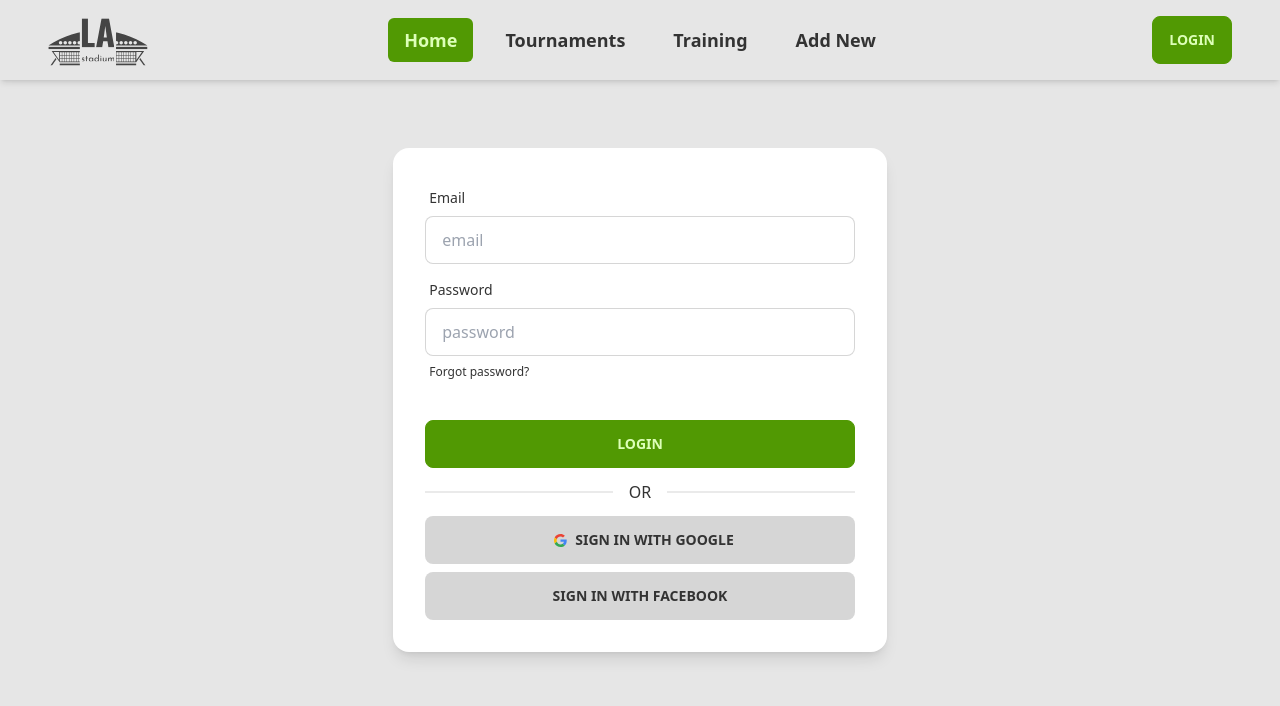
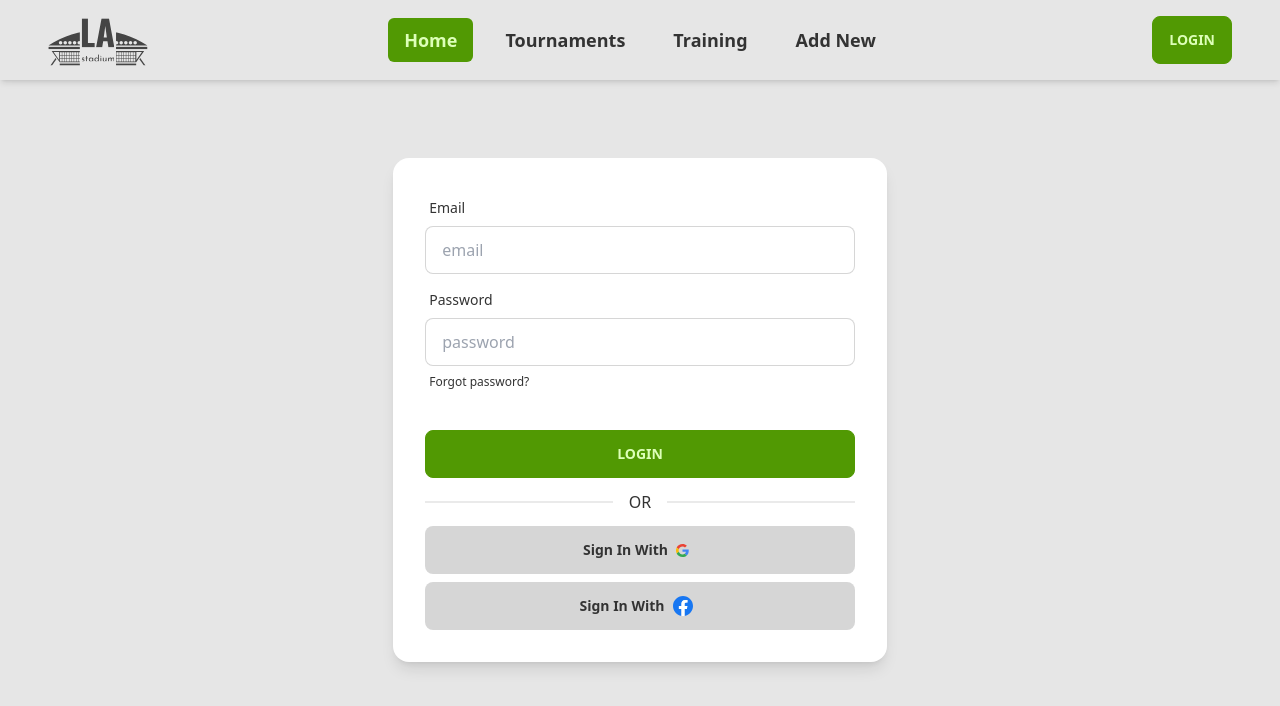
Before and after one commit to azizsrarfi248/LA-stadium, a Next.js app: page /login in a window 1280 px wide. Shown: the top 706 px of the page. Built offline with nearby package versions, Linux system fonts and the light colour scheme.

Commit message:
style  authentification

```diff
--- a/src/components/navbar.jsx
+++ b/src/components/navbar.jsx
@@ -11,7 +11,7 @@ function Navbar() {
   const [selectedPage, setSelectedPage] = useState(0);
 
   return (
-    <header className="navbar md:px-12 fixed top-0 left-0 z-40 h-20 shadow-md bg-base-200 bg-opacity-40">
+    <header className="flex navbar md:px-12 fixed top-0 left-0 z-40 h-20 shadow-md bg-base-200 bg-opacity-40">
       <div className="navbar-start h-full">
         <div className="hidden md:block">
           <Image src={logo} alt="stadium" width={100} height={30} />
--- a/src/layouts/main-layout.jsx
+++ b/src/layouts/main-layout.jsx
@@ -4,7 +4,7 @@ const MainLayout = ({ children }) => {
   return (
     <>
       <Navbar />
-      {children}
+      <div className="">{children}</div>
     </>
   );
 };
--- a/src/pages/login.jsx
+++ b/src/pages/login.jsx
@@ -3,12 +3,11 @@ import { signIn } from "next-auth/react";
 
 const login = () => {
   return (
-    <div>
     <div className="hero min-h-screen bg-base-200">
-        <div className="hero-content flex-col lg:flex-row-reverse">
+      <div className="hero-content mt-5 flex-col lg:flex-row-reverse">
         <div className="card flex-shrink-0 w-[150%] shadow-lg bg-base-100">
           <div className="flex flex-col w-full border-opacity-50">
-              <div className="card-body  pb-0">
+            <div className="card-body pb-0">
               <div className="form-control">
                 <label className="label">
                   <span className="label-text">Email</span>
@@ -35,7 +34,9 @@ const login = () => {
                 </label>
               </div>
               <div className="form-control mt-6">
-                  <button className="btn btn-primary">Login</button>
+                <button className="btn btn-primary hover:underline">
+                  Login
+                </button>
               </div>
             </div>
           </div>
@@ -44,13 +45,14 @@ const login = () => {
           </div>
           <div className="card-body pt-0">
             <button
-                className="btn btn-active btn-ghost hover:bg-slate-300 "
+              className="btn btn-active btn-ghost capitalize hover:underline hover:bg-slate-300 "
               onClick={() =>
                 void signIn("google", {
                   callbackUrl: `${window.location.origin}`,
                 })
               }
             >
+              sign In with
               <span className="px-2">
                 <svg
                   version="1.1"
@@ -81,19 +83,36 @@ const login = () => {
                   </g>
                 </svg>
               </span>
-                sign In with google
             </button>
             <button
-                className="btn btn-active btn-ghost hover:bg-slate-300 "
+              className="btn btn-active btn-ghost capitalize hover:underline hover:bg-slate-300 "
               onClick={() =>
                 void signIn("facebook", {
                   callbackUrl: `${window.location.origin}`,
                 })
               }
             >
-                sign In with facebook
+              sign In with
+              <span className="px-2">
+                <svg
+                  width={20}
+                  height={20}
+                  xmlns="http://www.w3.org/2000/svg"
+                  data-name="Ebene 1"
+                  viewBox="0 0 1024 1024"
+                  id="facebook-logo-2019"
+                >
+                  <path
+                    fill="#1877f2"
+                    d="M1024,512C1024,229.23016,794.76978,0,512,0S0,229.23016,0,512c0,255.554,187.231,467.37012,432,505.77777V660H302V512H432V399.2C432,270.87982,508.43854,200,625.38922,200,681.40765,200,740,210,740,210V336H675.43713C611.83508,336,592,375.46667,592,415.95728V512H734L711.3,660H592v357.77777C836.769,979.37012,1024,767.554,1024,512Z"
+                  ></path>
+                  <path
+                    fill="#fff"
+                    d="M711.3,660,734,512H592V415.95728C592,375.46667,611.83508,336,675.43713,336H740V210s-58.59235-10-114.61078-10C508.43854,200,432,270.87982,432,399.2V512H302V660H432v357.77777a517.39619,517.39619,0,0,0,160,0V660Z"
+                  ></path>
+                </svg>
+              </span>
             </button>
-            </div>
           </div>
         </div>
       </div>
```
Also changed, not shown: 1 other file (tests, documents, lock files or other folders). Lines whose indentation alone changed are shown as unchanged.
